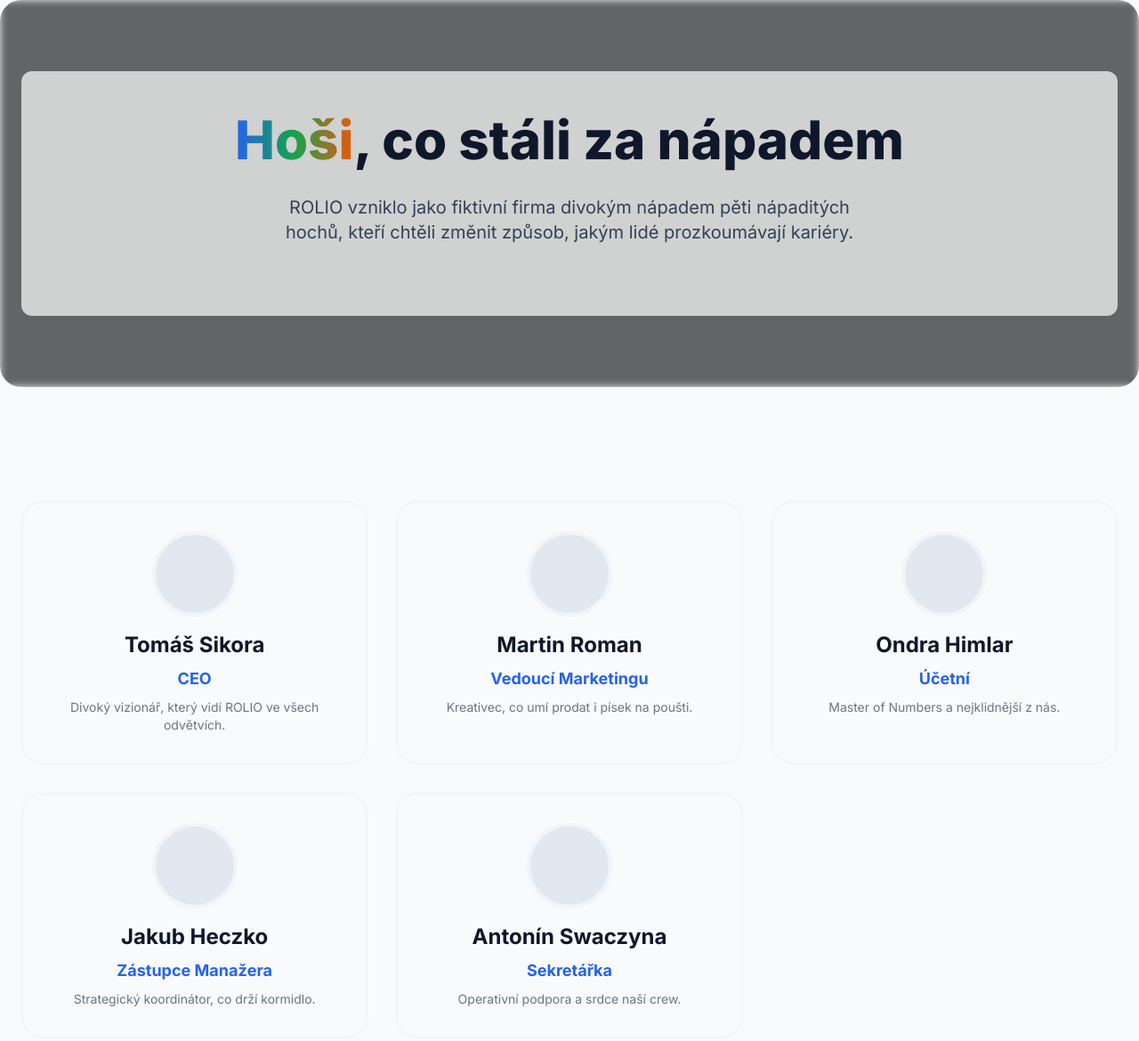
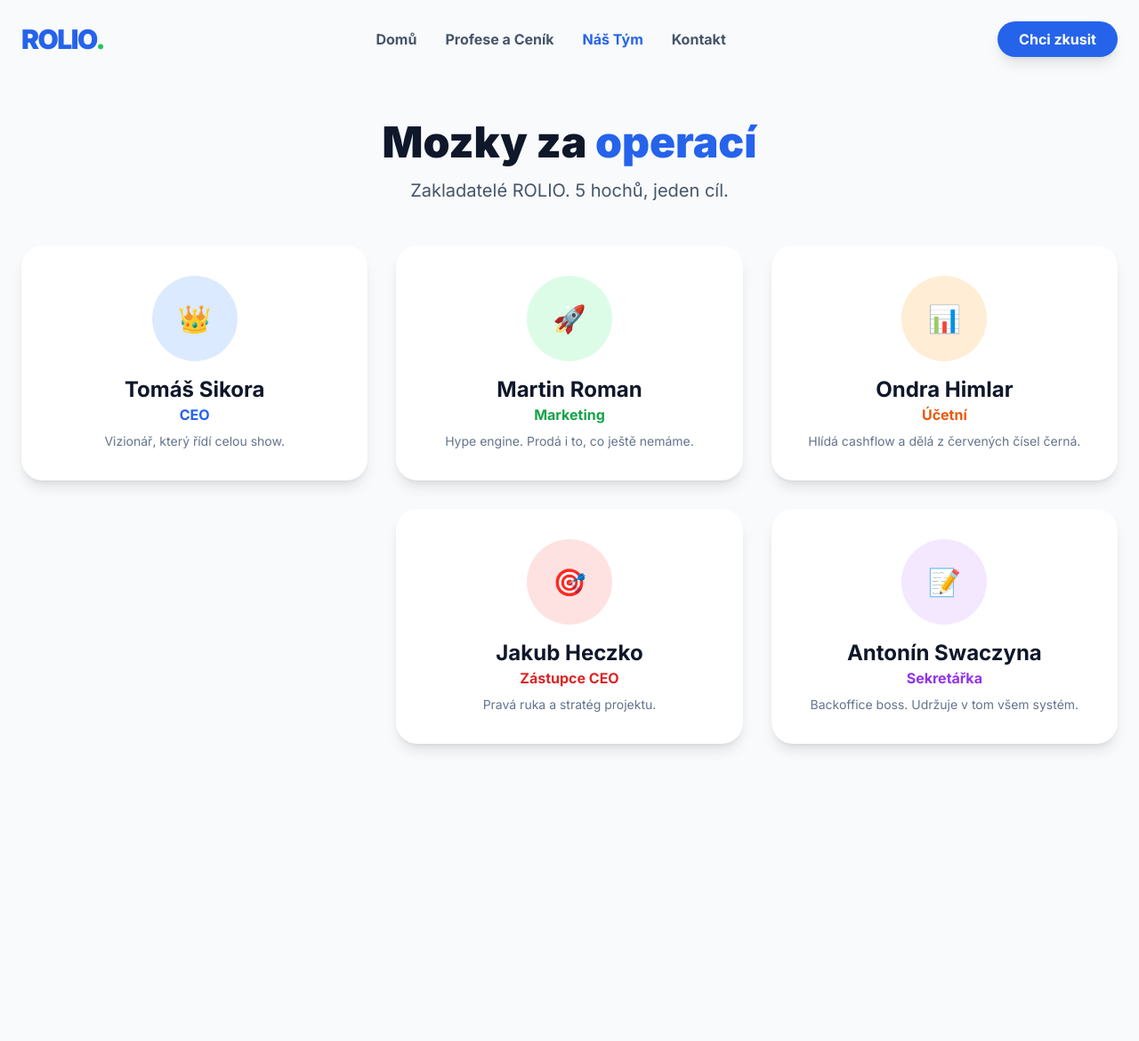
Before and after one commit to martinromanbiz-cpu/ROLIO, a plain HTML site: page tym.html in a window 1280 px wide. Shown: the whole page at 89% size. After the commit the page ends 916 px from the top, so only its background shows below. Drawn offline with nearby package versions, Linux system fonts and the light colour scheme.

Commit message:
Update tym.html

```diff
--- a/tym.html
+++ b/tym.html
@@ -5,64 +5,64 @@
     <meta name="viewport" content="width=device-width, initial-scale=1.0">
     <title>ROLIO | Náš Tým</title>
     <script src="https://cdn.tailwindcss.com"></script>
-    <link href="https://fonts.googleapis.com/css2?family=Inter:wght@300;400;700;800&display=swap" rel="stylesheet">
-    <style>
-        body { font-family: 'Inter', sans-serif; }
-        .gradient-text { background: linear-gradient(90deg, #2563eb, #16a34a, #ea580c); -webkit-background-clip: text; -webkit-text-fill-color: transparent; }
-    </style>
+    <link href="https://fonts.googleapis.com/css2?family=Inter:wght@400;700;900&display=swap" rel="stylesheet">
 </head>
-<body class="bg-slate-50 text-slate-900">
+<body class="bg-slate-50 text-slate-900 font-['Inter']">
 
-    <section class="py-20 px-6 max-w-7xl mx-auto text-center relative overflow-hidden rounded-3xl mb-12" style="background-image: url('path/to/r_logo_3d_enhancement.png'); background-size: cover; background-position: center;">
-        <div class="absolute inset-0 bg-black/60 blur-sm"></div>
-        <div class="relative z-10 p-10 bg-white/70 backdrop-blur-lg rounded-xl">
-            <h1 class="text-6xl font-black mb-6 leading-tight"><span class="gradient-text">Hoši</span>, co stáli za nápadem</h1>
-            <p class="text-xl text-slate-700 max-w-2xl mx-auto mb-10">ROLIO vzniklo jako fiktivní firma divokým nápadem pěti nápaditých hochů, kteří chtěli změnit způsob, jakým lidé prozkoumávají kariéry.</p>
+    <nav class="p-6 flex justify-between items-center max-w-7xl mx-auto">
+        <a href="index.html" class="text-3xl font-black tracking-tighter text-blue-600">ROLIO<span class="text-green-500">.</span></a>
+        <div class="hidden md:flex space-x-8 font-bold text-slate-600">
+            <a href="index.html" class="hover:text-blue-600 transition">Domů</a>
+            <a href="sluzby.html" class="hover:text-blue-600 transition">Profese a Ceník</a>
+            <a href="tym.html" class="text-blue-600">Náš Tým</a>
+            <a href="kontakt.html" class="hover:text-blue-600 transition">Kontakt</a>
         </div>
+        <a href="kontakt.html" class="bg-blue-600 text-white px-6 py-2 rounded-full font-bold hover:bg-blue-700 transition shadow-lg">Chci zkusit</a>
+    </nav>
+
+    <section class="py-12 px-6 max-w-7xl mx-auto text-center">
+        <h1 class="text-5xl font-black mb-4">Mozky za <span class="text-blue-600">operací</span></h1>
+        <p class="text-xl text-slate-600">Zakladatelé ROLIO. 5 hochů, jeden cíl.</p>
     </section>
 
-    <section class="py-20 px-6 max-w-7xl mx-auto">
-        <div class="grid grid-cols-1 md:grid-cols-2 lg:grid-cols-3 gap-8 text-center">
-            <div class="p-8 border-2 border-slate-100 rounded-3xl hover:border-blue-600 transition group relative overflow-hidden">
-                <div class="absolute inset-0 bg-blue-600/10 opacity-0 group-hover:opacity-100 transition duration-500"></div>
-                <div class="w-24 h-24 rounded-full bg-slate-200 mx-auto mb-4 overflow-hidden border-4 border-slate-100 group-hover:border-blue-600 transition">
+    <section class="pb-20 px-6 max-w-7xl mx-auto">
+        <div class="grid grid-cols-1 md:grid-cols-3 gap-8 text-center">
+
+            <div class="bg-white p-8 rounded-3xl shadow-lg border-2 border-transparent hover:border-blue-500 transition">
+                <div class="w-24 h-24 bg-blue-100 rounded-full mx-auto mb-4 flex items-center justify-center text-3xl">👑</div>
+                <h3 class="text-2xl font-bold">Tomáš Sikora</h3>
+                <p class="text-blue-600 font-bold mb-2">CEO</p>
+                <p class="text-slate-500 text-sm">Vizionář, který řídí celou show.</p>
             </div>
-                <h3 class="text-2xl font-bold mb-2">Tomáš Sikora</h3>
-                <p class="text-lg font-semibold text-blue-600 mb-2">CEO</p>
-                <p class="text-slate-600 text-sm opacity-80 group-hover:opacity-100 transition">Divoký vizionář, který vidí ROLIO ve všech odvětvích.</p>
+
+            <div class="bg-white p-8 rounded-3xl shadow-lg border-2 border-transparent hover:border-green-500 transition">
+                <div class="w-24 h-24 bg-green-100 rounded-full mx-auto mb-4 flex items-center justify-center text-3xl">🚀</div>
+                <h3 class="text-2xl font-bold">Martin Roman</h3>
+                <p class="text-green-600 font-bold mb-2">Marketing</p>
+                <p class="text-slate-500 text-sm">Hype engine. Prodá i to, co ještě nemáme.</p>
             </div>
-            <div class="p-8 border-2 border-slate-100 rounded-3xl hover:border-blue-600 transition group relative overflow-hidden">
-                <div class="absolute inset-0 bg-blue-600/10 opacity-0 group-hover:opacity-100 transition duration-500"></div>
-                <div class="w-24 h-24 rounded-full bg-slate-200 mx-auto mb-4 overflow-hidden border-4 border-slate-100 group-hover:border-blue-600 transition">
+
+            <div class="bg-white p-8 rounded-3xl shadow-lg border-2 border-transparent hover:border-orange-500 transition">
+                <div class="w-24 h-24 bg-orange-100 rounded-full mx-auto mb-4 flex items-center justify-center text-3xl">📊</div>
+                <h3 class="text-2xl font-bold">Ondra Himlar</h3>
+                <p class="text-orange-600 font-bold mb-2">Účetní</p>
+                <p class="text-slate-500 text-sm">Hlídá cashflow a dělá z červených čísel černá.</p>
             </div>
-                <h3 class="text-2xl font-bold mb-2">Martin Roman</h3>
-                <p class="text-lg font-semibold text-blue-600 mb-2">Vedoucí Marketingu</p>
-                <p class="text-slate-600 text-sm opacity-80 group-hover:opacity-100 transition">Kreativec, co umí prodat i písek na poušti.</p>
+
+            <div class="bg-white p-8 rounded-3xl shadow-lg border-2 border-transparent hover:border-red-500 transition md:col-start-2">
+                <div class="w-24 h-24 bg-red-100 rounded-full mx-auto mb-4 flex items-center justify-center text-3xl">🎯</div>
+                <h3 class="text-2xl font-bold">Jakub Heczko</h3>
+                <p class="text-red-600 font-bold mb-2">Zástupce CEO</p>
+                <p class="text-slate-500 text-sm">Pravá ruka a stratég projektu.</p>
             </div>
-            <div class="p-8 border-2 border-slate-100 rounded-3xl hover:border-blue-600 transition group relative overflow-hidden">
-                <div class="absolute inset-0 bg-blue-600/10 opacity-0 group-hover:opacity-100 transition duration-500"></div>
-                <div class="w-24 h-24 rounded-full bg-slate-200 mx-auto mb-4 overflow-hidden border-4 border-slate-100 group-hover:border-blue-600 transition">
+
+            <div class="bg-white p-8 rounded-3xl shadow-lg border-2 border-transparent hover:border-purple-500 transition">
+                <div class="w-24 h-24 bg-purple-100 rounded-full mx-auto mb-4 flex items-center justify-center text-3xl">📝</div>
+                <h3 class="text-2xl font-bold">Antonín Swaczyna</h3>
+                <p class="text-purple-600 font-bold mb-2">Sekretářka</p>
+                <p class="text-slate-500 text-sm">Backoffice boss. Udržuje v tom všem systém.</p>
             </div>
-                <h3 class="text-2xl font-bold mb-2">Ondra Himlar</h3>
-                <p class="text-lg font-semibold text-blue-600 mb-2">Účetní</p>
-                <p class="text-slate-600 text-sm opacity-80 group-hover:opacity-100 transition">Master of Numbers a nejklidnější z nás.</p>
-            </div>
-            <div class="p-8 border-2 border-slate-100 rounded-3xl hover:border-blue-600 transition group relative overflow-hidden">
-                <div class="absolute inset-0 bg-blue-600/10 opacity-0 group-hover:opacity-100 transition duration-500"></div>
-                <div class="w-24 h-24 rounded-full bg-slate-200 mx-auto mb-4 overflow-hidden border-4 border-slate-100 group-hover:border-blue-600 transition">
-                    </div>
-                <h3 class="text-2xl font-bold mb-2">Jakub Heczko</h3>
-                <p class="text-lg font-semibold text-blue-600 mb-2">Zástupce Manažera</p>
-                <p class="text-slate-600 text-sm opacity-80 group-hover:opacity-100 transition">Strategický koordinátor, co drží kormidlo.</p>
-            </div>
-            <div class="p-8 border-2 border-slate-100 rounded-3xl hover:border-blue-600 transition group relative overflow-hidden">
-                <div class="absolute inset-0 bg-blue-600/10 opacity-0 group-hover:opacity-100 transition duration-500"></div>
-                <div class="w-24 h-24 rounded-full bg-slate-200 mx-auto mb-4 overflow-hidden border-4 border-slate-100 group-hover:border-blue-600 transition">
-                    </div>
-                <h3 class="text-2xl font-bold mb-2">Antonín Swaczyna</h3>
-                <p class="text-lg font-semibold text-blue-600 mb-2">Sekretářka</p>
-                <p class="text-slate-600 text-sm opacity-80 group-hover:opacity-100 transition">Operativní podpora a srdce naší crew.</p>
-            </div>
+
         </div>
     </section>
 
```
Lines whose indentation alone changed are shown as unchanged.
